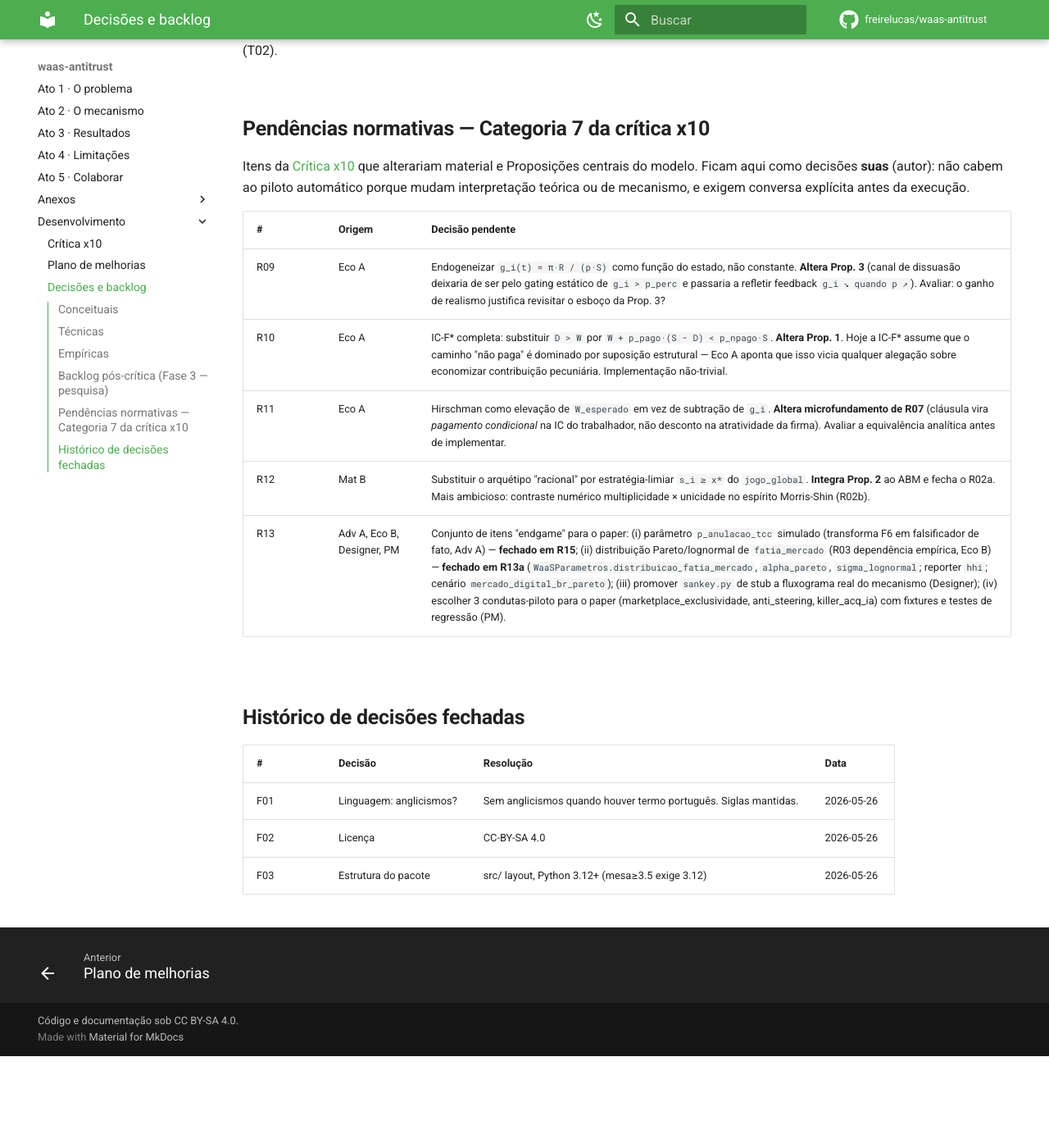
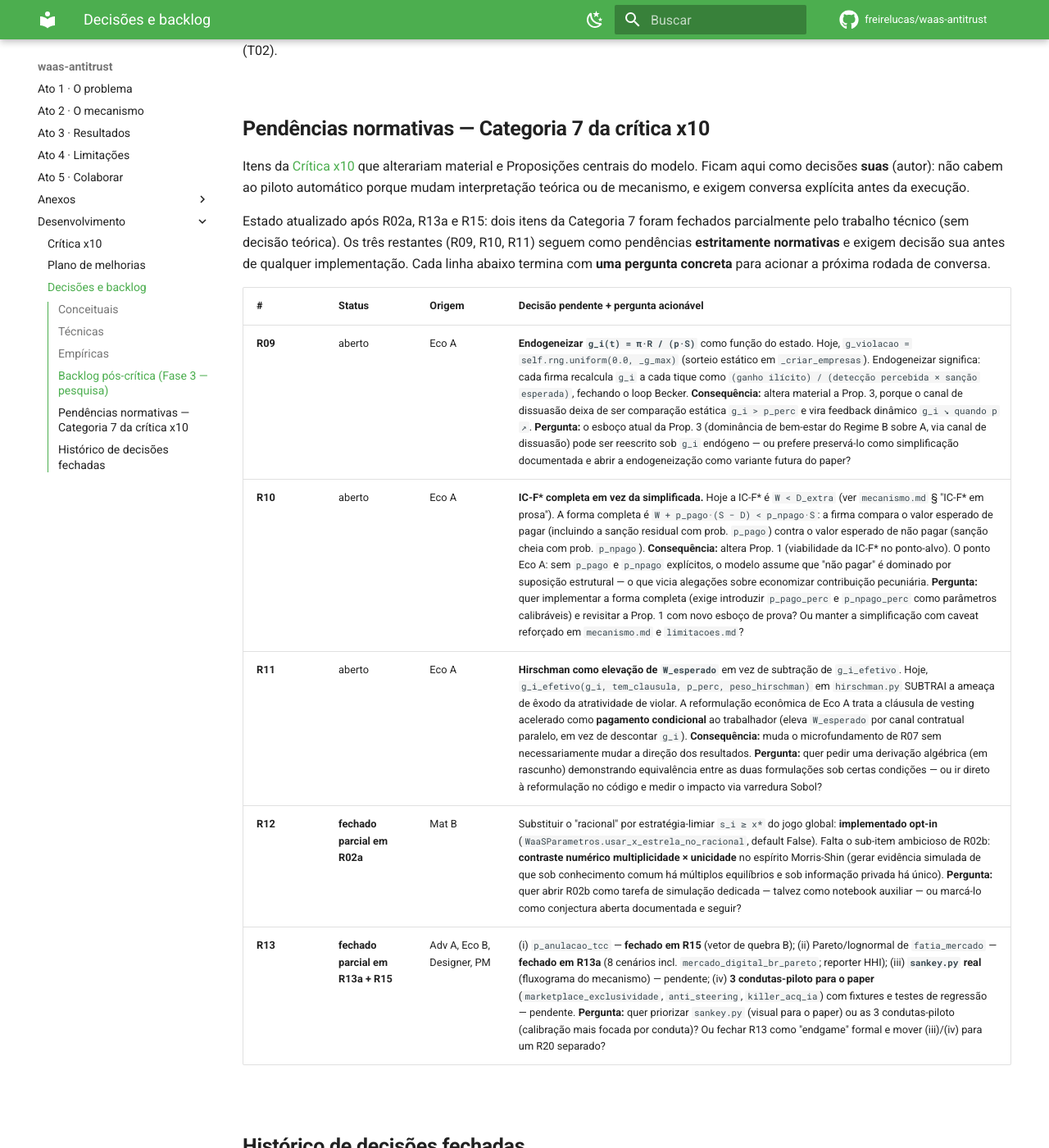
Before and after one commit to freirelucas/waas-antitrust, an MkDocs documentation site: the page built from docs/DECISIONS.md, in a window 1280 px wide and 1400 px high, scrolled down 5747 px. Shown: the whole window at 82% size. Built offline with MkDocs 1.6.1 and Material for MkDocs 9.7.7, drawn with Linux system fonts in a browser that asks for light colours; comment, search, counter and statistics services are not loaded; before the commit the page ends 7035 px from its top, so only the background shows below that.

Commit message:
docs(decisions): pendências normativas R09-R13 acionáveis + status pós-trabalho técnico
Reescreve a seção "Pendências normativas — Categoria 7" para refletir
o estado real após R02a, R13a e R15 e tornar cada item acionável.

ESTADO ATUALIZADO:

- R09 (endogeneizar g_i): segue aberto. Altera Prop. 3.
- R10 (IC-F* completa): segue aberto. Altera Prop. 1.
- R11 (Hirschman como W_esperado): segue aberto. Altera
  microfundamento de R07.
- R12 (substituir racional por x*): **fechado parcial em R02a** —
  implementado como opt-in via `usar_x_estrela_no_racional`. Sub-item
  R02b (contraste numérico multiplicidade × unicidade) ainda aberto.
- R13 (endgame do paper): **fechado parcial em R13a + R15** — itens
  (i) `p_anulacao_tcc` e (ii) Pareto/lognormal de `fatia_mercado` já
  implementados. Itens (iii) `sankey.py` real e (iv) 3 condutas-piloto
  com fixtures seguem abertos.

CADA ITEM TERMINA COM PERGUNTA ACIONÁVEL:

- R09: Prop. 3 pode ser reescrita sob g_i endógeno, ou preservada
  como simplificação documentada?
- R10: implementar forma completa com p_pago_perc/p_npago_perc
  calibráveis, ou manter simplificação com caveat reforçado?
- R11: pedir derivação algébrica de equivalência primeiro, ou ir
  direto à reformulação e medir via Sobol?
- R12 (resíduo): abrir R02b como notebook auxiliar, ou marcar
  conjectura aberta documentada?
- R13 (resíduo): priorizar sankey.py (visual para paper) ou condutas-
  piloto (calibração mais focada)?

Cada pergunta destrava trabalho técnico subsequente sem ambiguidade.

Sem alteração de comportamento de código; só doc — 187 testes verdes
preservados, mkdocs --strict limpo.

https://claude.ai/code/session_01ByizTteHxPuaQe6zw4ezDW

```diff
--- a/docs/DECISIONS.md
+++ b/docs/DECISIONS.md
@@ -69,13 +69,20 @@ centrais do modelo. Ficam aqui como decisões **suas** (autor): não cabem ao
 piloto automático porque mudam interpretação teórica ou de mecanismo, e exigem
 conversa explícita antes da execução.
 
-| # | Origem | Decisão pendente |
-|---|---|---|
-| R09 | Eco A | Endogeneizar `g_i(t) = π·R / (p·S)` como função do estado, não constante. **Altera Prop. 3** (canal de dissuasão deixaria de ser pelo gating estático de `g_i > p_perc` e passaria a refletir feedback `g_i ↘ quando p ↗`). Avaliar: o ganho de realismo justifica revisitar o esboço da Prop. 3? |
-| R10 | Eco A | IC-F* completa: substituir `D > W` por `W + p_pago·(S − D) < p_npago·S`. **Altera Prop. 1**. Hoje a IC-F* assume que o caminho "não paga" é dominado por suposição estrutural — Eco A aponta que isso vicia qualquer alegação sobre economizar contribuição pecuniária. Implementação não-trivial. |
-| R11 | Eco A | Hirschman como elevação de `W_esperado` em vez de subtração de `g_i`. **Altera microfundamento de R07** (cláusula vira *pagamento condicional* na IC do trabalhador, não desconto na atratividade da firma). Avaliar a equivalência analítica antes de implementar. |
-| R12 | Mat B | Substituir o arquétipo "racional" por estratégia-limiar `s_i ≥ x*` do `jogo_global`. **Integra Prop. 2** ao ABM e fecha o R02a. Mais ambicioso: contraste numérico multiplicidade × unicidade no espírito Morris-Shin (R02b). |
-| R13 | Adv A, Eco B, Designer, PM | Conjunto de itens "endgame" para o paper: (i) parâmetro `p_anulacao_tcc` simulado (transforma F6 em falsificador de fato, Adv A) — **fechado em R15**; (ii) distribuição Pareto/lognormal de `fatia_mercado` (R03 dependência empírica, Eco B) — **fechado em R13a** (`WaaSParametros.distribuicao_fatia_mercado`, `alpha_pareto`, `sigma_lognormal`; reporter `hhi`; cenário `mercado_digital_br_pareto`); (iii) promover `sankey.py` de stub a fluxograma real do mecanismo (Designer); (iv) escolher 3 condutas-piloto para o paper (marketplace_exclusividade, anti_steering, killer_acq_ia) com fixtures e testes de regressão (PM). |
+Estado atualizado após R02a, R13a e R15: dois itens da Categoria 7
+foram fechados parcialmente pelo trabalho técnico (sem decisão
+teórica). Os três restantes (R09, R10, R11) seguem como pendências
+**estritamente normativas** e exigem decisão sua antes de qualquer
+implementação. Cada linha abaixo termina com **uma pergunta
+concreta** para acionar a próxima rodada de conversa.
+
+| # | Status | Origem | Decisão pendente + pergunta acionável |
+|---|---|---|---|
+| **R09** | aberto | Eco A | **Endogeneizar `g_i(t) = π·R / (p·S)`** como função do estado. Hoje, `g_violacao = self.rng.uniform(0.0, _g_max)` (sorteio estático em `_criar_empresas`). Endogeneizar significa: cada firma recalcula `g_i` a cada tique como `(ganho ilícito) / (detecção percebida × sanção esperada)`, fechando o loop Becker. **Consequência:** altera material a Prop. 3, porque o canal de dissuasão deixa de ser comparação estática `g_i > p_perc` e vira feedback dinâmico `g_i ↘ quando p ↗`. **Pergunta:** o esboço atual da Prop. 3 (dominância de bem-estar do Regime B sobre A, via canal de dissuasão) pode ser reescrito sob `g_i` endógeno — ou prefere preservá-lo como simplificação documentada e abrir a endogeneização como variante futura do paper? |
+| **R10** | aberto | Eco A | **IC-F\* completa em vez da simplificada.** Hoje a IC-F\* é `W < D_extra` (ver `mecanismo.md` § "IC-F\* em prosa"). A forma completa é `W + p_pago·(S − D) < p_npago·S`: a firma compara o valor esperado de pagar (incluindo a sanção residual com prob. `p_pago`) contra o valor esperado de não pagar (sanção cheia com prob. `p_npago`). **Consequência:** altera Prop. 1 (viabilidade da IC-F\* no ponto-alvo). O ponto Eco A: sem `p_pago` e `p_npago` explícitos, o modelo assume que "não pagar" é dominado por suposição estrutural — o que vicia alegações sobre economizar contribuição pecuniária. **Pergunta:** quer implementar a forma completa (exige introduzir `p_pago_perc` e `p_npago_perc` como parâmetros calibráveis) e revisitar a Prop. 1 com novo esboço de prova? Ou manter a simplificação com caveat reforçado em `mecanismo.md` e `limitacoes.md`? |
+| **R11** | aberto | Eco A | **Hirschman como elevação de `W_esperado`** em vez de subtração de `g_i_efetivo`. Hoje, `g_i_efetivo(g_i, tem_clausula, p_perc, peso_hirschman)` em `hirschman.py` SUBTRAI a ameaça de êxodo da atratividade de violar. A reformulação econômica de Eco A trata a cláusula de vesting acelerado como **pagamento condicional** ao trabalhador (eleva `W_esperado` por canal contratual paralelo, em vez de descontar `g_i`). **Consequência:** muda o microfundamento de R07 sem necessariamente mudar a direção dos resultados. **Pergunta:** quer pedir uma derivação algébrica (em rascunho) demonstrando equivalência entre as duas formulações sob certas condições — ou ir direto à reformulação no código e medir o impacto via varredura Sobol? |
+| **R12** | **fechado parcial em R02a** | Mat B | Substituir o "racional" por estratégia-limiar `s_i ≥ x*` do jogo global: **implementado opt-in** (`WaaSParametros.usar_x_estrela_no_racional`, default False). Falta o sub-item ambicioso de R02b: **contraste numérico multiplicidade × unicidade** no espírito Morris-Shin (gerar evidência simulada de que sob conhecimento comum há múltiplos equilíbrios e sob informação privada há único). **Pergunta:** quer abrir R02b como tarefa de simulação dedicada — talvez como notebook auxiliar — ou marcá-lo como conjectura aberta documentada e seguir? |
+| **R13** | **fechado parcial em R13a + R15** | Adv A, Eco B, Designer, PM | (i) `p_anulacao_tcc` — **fechado em R15** (vetor de quebra B); (ii) Pareto/lognormal de `fatia_mercado` — **fechado em R13a** (8 cenários incl. `mercado_digital_br_pareto`; reporter HHI); (iii) **`sankey.py` real** (fluxograma do mecanismo) — pendente; (iv) **3 condutas-piloto para o paper** (`marketplace_exclusividade`, `anti_steering`, `killer_acq_ia`) com fixtures e testes de regressão — pendente. **Pergunta:** quer priorizar `sankey.py` (visual para o paper) ou as 3 condutas-piloto (calibração mais focada por conduta)? Ou fechar R13 como "endgame" formal e mover (iii)/(iv) para um R20 separado? |
 
 ## Histórico de decisões fechadas
 
```
